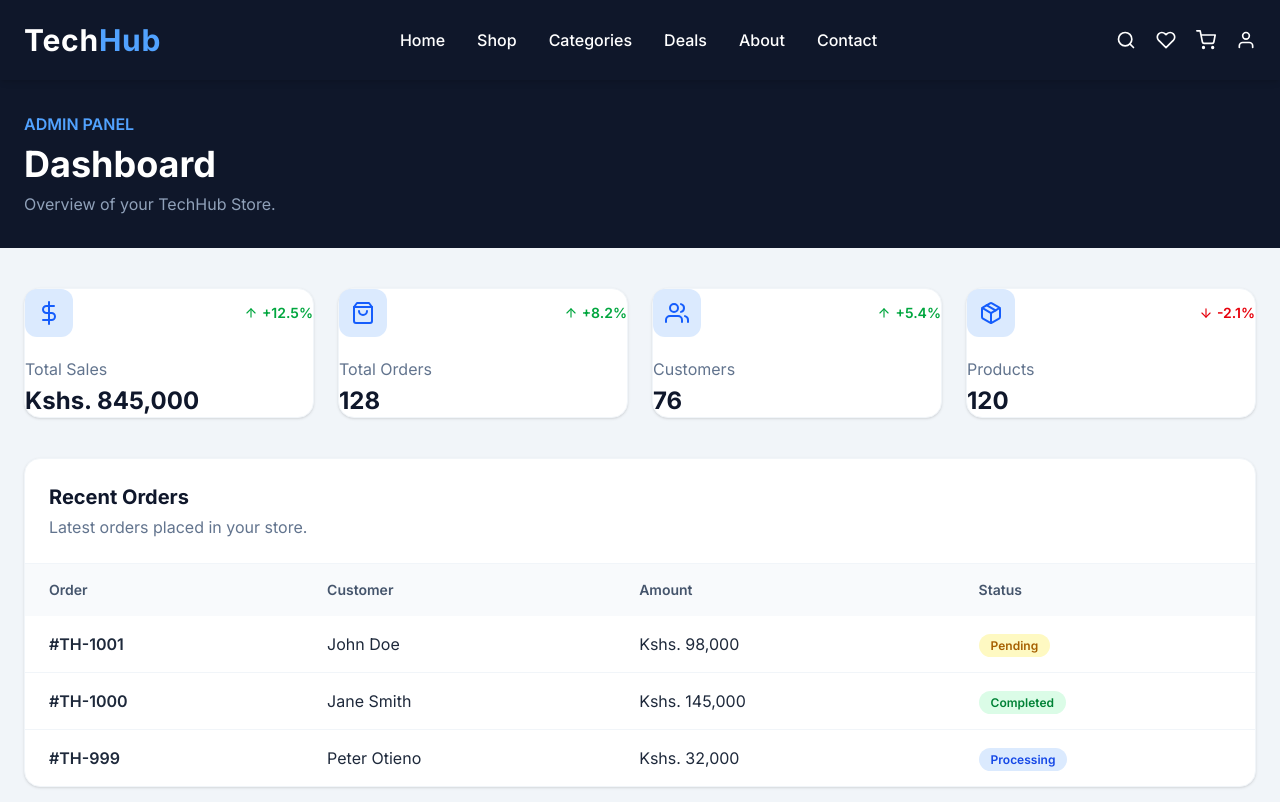
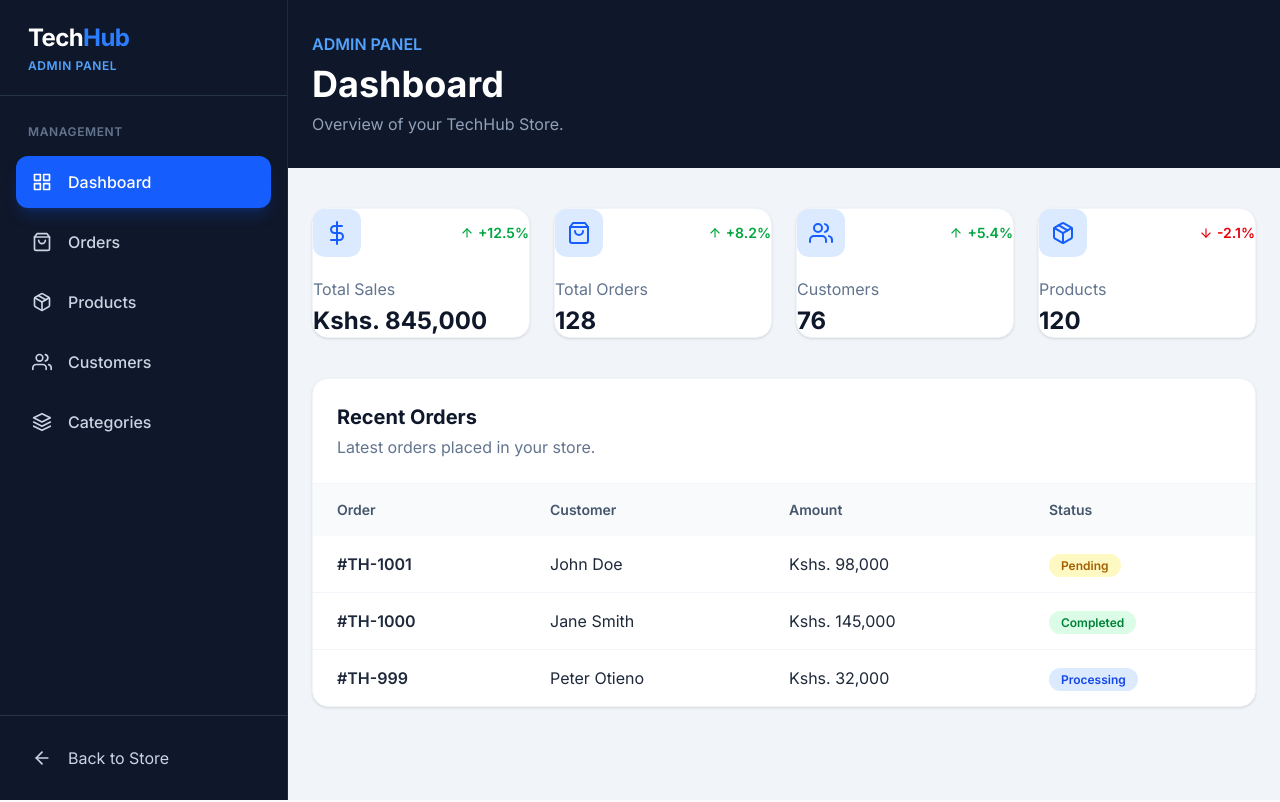
Before and after one commit to HenryOchieng/techhub, a React (Vite) app: page /admin in a window 1280 px wide. Shown: the top 802 px of the page. Built offline with nearby package versions, Linux system fonts and the light colour scheme.

Commit message:
admin layout section commit

```diff
--- a/src/App.jsx
+++ b/src/App.jsx
@@ -1,7 +1,9 @@
 import { Routes, Route } from "react-router-dom";
 
-import Navbar from "./components/layout/Navbar"
-import Footer from "./components/layout/Footer"
+import CustomerLayout from "./components/layout/CustomerLayout"
+
+//import Navbar from "./components/layout/Navbar"
+//import Footer from "./components/layout/Footer"
 
 import Home from "./pages/Home"
 import Shop from "./pages/Shop"
@@ -9,8 +11,8 @@
 import Deals from "./pages/Deals"
 import About from "./pages/About"
 import Contact from "./pages/Contact"
-import CartDrawer from "./components/cart/CartDrawer"
-import useUIStore from "./store/uiStore";
+//import CartDrawer from "./components/cart/CartDrawer"
+//import useUIStore from "./store/uiStore";
 import ProductDetails from "./pages/ProductDetails"
 import Checkout from "./pages/Checkout"
 import Payment from "./pages/Payment"
@@ -19,35 +21,39 @@
 import OrderDetails from "./pages/OrderDetails"
 import Wishlist from "./pages/wishlist";
 import Account from "./pages/Account"
+
+import AdminLayout from "./components/admin/AdminLayout"
 import AdminDashBoard from "./pages/admin/AdminDashboard";
 
 function App() {
-  const cartOpen = useUIStore(state => state.cartOpen)
   return (
-    <>
-      <Navbar />
+    <Routes>
 
-      <Routes>
-        <Route path="/" element={<Home />} />
-        <Route path="/shop" element={<Shop />} />
-        <Route path="/categories" element={<Categories />} />
-        <Route path="/deals" element={<Deals />} />
-        <Route path="/about" element={<About />} />
-        <Route path="/contact" element={<Contact />} />
-        <Route path="product/:id" element={<ProductDetails />} />
-        <Route path="/checkout" element={<Checkout />} />
-        <Route path="/payment" element={<Payment />} />
-        <Route path="/order-success" element={<OrderSuccess />} />
-        <Route path="/orders" element={<Orders/>}/>
-        <Route path="/order/:orderNumber" element={<OrderDetails/>}/>
-        <Route path="/wishlist" element={<Wishlist />} />
-        <Route path="/account" element={<Account />} />
-        <Route path="/admin" element={<AdminDashBoard />} />
+        {/* Customer Side */}
+        <Route element={<CustomerLayout />}>
+          <Route path="/" element={<Home />}/>
+          <Route path="/shop" element={<Shop />}/>
+          <Route path="/categories" element={<Categories />}/>
+          <Route path="/deals" element={<Deals />}/>
+          <Route path="/about" element={<About />}/>
+          <Route path="/contact" element={<Contact />}/>
 
-      </Routes>
-      <Footer />
-      {cartOpen && <CartDrawer />}
-    </>
+          <Route path="/product:id" element={<ProductDetails />}/>
+
+          <Route path="/checkout" element={<Checkout />}/>
+          <Route path="/payment" element={<Payment />}/>
+          <Route path="/order-success" element={<OrderSuccess />}/>
+          <Route path="/orders" element={<Orders />}/>
+          <Route path="/order/:orderNumber" element={<OrderDetails />}/>
+          <Route path="/wishlist" element={<Wishlist />}/>
+          <Route path="/account" element={<Account />}/>
+        </Route>
+
+        {/* Admin Side */}
+        <Route path="/admin" element={<AdminLayout />}>
+          <Route index element={<AdminDashBoard />}/>
+        </Route>
+    </Routes>
   )
 }
 
--- /dev/null
+++ b/src/components/admin/AdminLayout.jsx
@@ -0,0 +1,157 @@
+import { NavLink, Outlet } from "react-router-dom"
+import {
+    FiGrid,
+    FiShoppingBag,
+    FiPackage,
+    FiUsers,
+    FiLayers,
+    FiArrowLeft,
+    FiMenu,
+    FiX
+} from "react-icons/fi"
+import { useState } from "react"
+
+function AdminLayout() {
+    const [sidebarOpen, setSidebarOpen] = useState(false)
+
+    const adminLinks = [
+        {
+            name: "Dashboard",
+            path: "/admin",
+            icon: FiGrid
+        },
+        {
+            name: "Orders",
+            path: "/admin/orders",
+            icon: FiShoppingBag
+        },
+        {
+            name: "Products",
+            path: "/admin/products",
+            icon: FiPackage
+        },
+        {
+            name: "Customers",
+            path: "/admin/customers",
+            icon: FiUsers
+        },
+        {
+            name: "Categories",
+            path: "/admin/categories",
+            icon: FiLayers
+        }
+    ]
+
+    return (
+        <div className="min-h-screen bg-slate-100 flex">
+
+            {/* Mobile Overlay*/}
+            {sidebarOpen && (
+                <div
+                    className="fixed inset-0 bg-black/50 z-40 lg:hidden"
+                    onClick={() => setSidebarOpen(false)}
+                />
+            )}
+
+            {/* Sidebar */}
+            <aside
+                className={`fixed lg:sticky top-0 left-0 z-50 h-screen w-72 bg-[#0F172A] text-white border-r border-slate-800 transform transition-transform duration-300 ${
+                    sidebarOpen
+                        ? "translate-x-0"
+                        : "-translate-x-full lg:translate-x-0"
+                }`}
+            >
+
+                {/* Logo */}
+                <div className="h-24 px-7 flex items-center justify-between border-b border-slate-700/70">
+                    <div>
+                        <h1 className="text-2xl font-bold tracking-tight">
+                            Tech<span className="text-blue-500">Hub</span>
+                        </h1>
+                        <p className="text-xs text-blue-400 font-semibold tracking-wider mt-1">
+                            ADMIN PANEL
+                        </p>
+                    </div>
+                    <button
+                        onClick={() => setSidebarOpen(false)}
+                        className="lg:hidden text-slate-400 hover:text-white transition"
+                    >
+                        <FiX className="text-2xl" />
+                    </button>
+                </div>
+
+                {/* Navigation */}
+                <div className="px-4 py-7">
+                    <p className="px-3 mb-4 text-xs font-semibold uppercase tracking-wider text-slate-500">
+                        Management
+                    </p>
+                    <nav className="space-y-2">
+                        {adminLinks.map((item) => {
+                            const Icon = item.icon
+
+                            return (
+                                <NavLink
+                                    key={item.name}
+                                    to={item.path}
+                                    end={item.path === "/admin"}
+                                    onClick={() => setSidebarOpen(false)}
+                                    className={({ isActive }) =>
+                                        `flex items-center gap-4 px-4 py-3.5 rounded-xl font-medium transition-all duration-200 ${
+                                            isActive
+                                                ? "bg-blue-600 text-white shadow-lg shadow-blue-600/20"
+                                                : "text-slate-300 hover:bg-slate-800 hover:text-white"
+                                        }`
+                                    }
+                                >
+                                    <Icon className="text-xl shrink-0" />
+                                    <span>
+                                        {item.name}
+                                    </span>
+                                </NavLink>
+                            )
+                        })}
+                    </nav>
+                </div>
+
+                {/* Back to Store */}
+                <div className="absolute bottom-0 left-0 right-0 p-4 border-t border-slate-700/70">
+                    <NavLink
+                        to="/"
+                        className="flex items-center gap-4 px-4 py-3.5 rounded-xl text-slate-300 hover:bg-slate-800 hover:text-white transition-all duration-200"
+                    >
+                        <FiArrowLeft className="text-xl shrink-0"/>
+                        <span>
+                            Back to Store
+                        </span>
+                    </NavLink>
+                </div>
+            </aside>
+
+            {/* Main area */}
+            <div className="flex-1 min-w-0">
+
+                {/* Mobile Header */}
+                <header className="lg:hidden h-16 bg-white border-b border-slate-200 flex items-center px-5">
+                    <button
+                        onClick={() => setSidebarOpen(true)}
+                        className="text-slate-700 hover:text-blue-600 transition"
+                    >
+                        <FiMenu className="text-2xl" />
+                    </button>
+                    <div className="ml-4">
+                        <p className="font-bold text-slate-900">
+                            Admin Dashboard
+                        </p>
+                    </div>
+                </header>
+
+                {/* Page Content */}
+                <main>
+                    <Outlet />
+                </main>
+            </div>
+        </div>
+    )
+}
+
+export default AdminLayout
--- /dev/null
+++ b/src/components/layout/CustomerLayout.jsx
@@ -0,0 +1,22 @@
+import { Outlet } from "react-router-dom"
+import Navbar from "./Navbar"
+import Footer from "./Footer"
+import CartDrawer from "../cart/CartDrawer"
+import useUIStore from "../../store/uiStore"
+
+function CustomerLayout() {
+    const cartOpen = useUIStore((state) => state.cartOpen)
+
+    return (
+        <>
+            <Navbar />
+            <main>
+                <Outlet />
+            </main>
+            <Footer />
+            {cartOpen && <CartDrawer />}
+        </>
+    )
+}
+
+export default CustomerLayout
```
